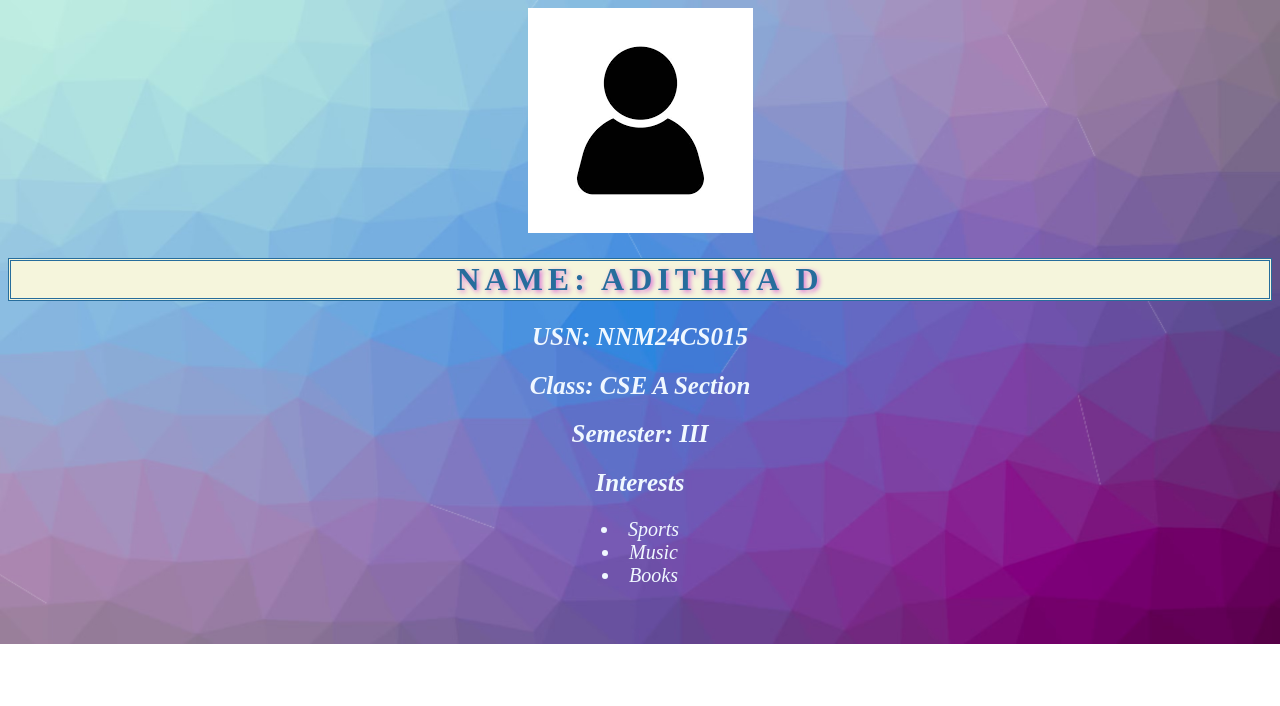
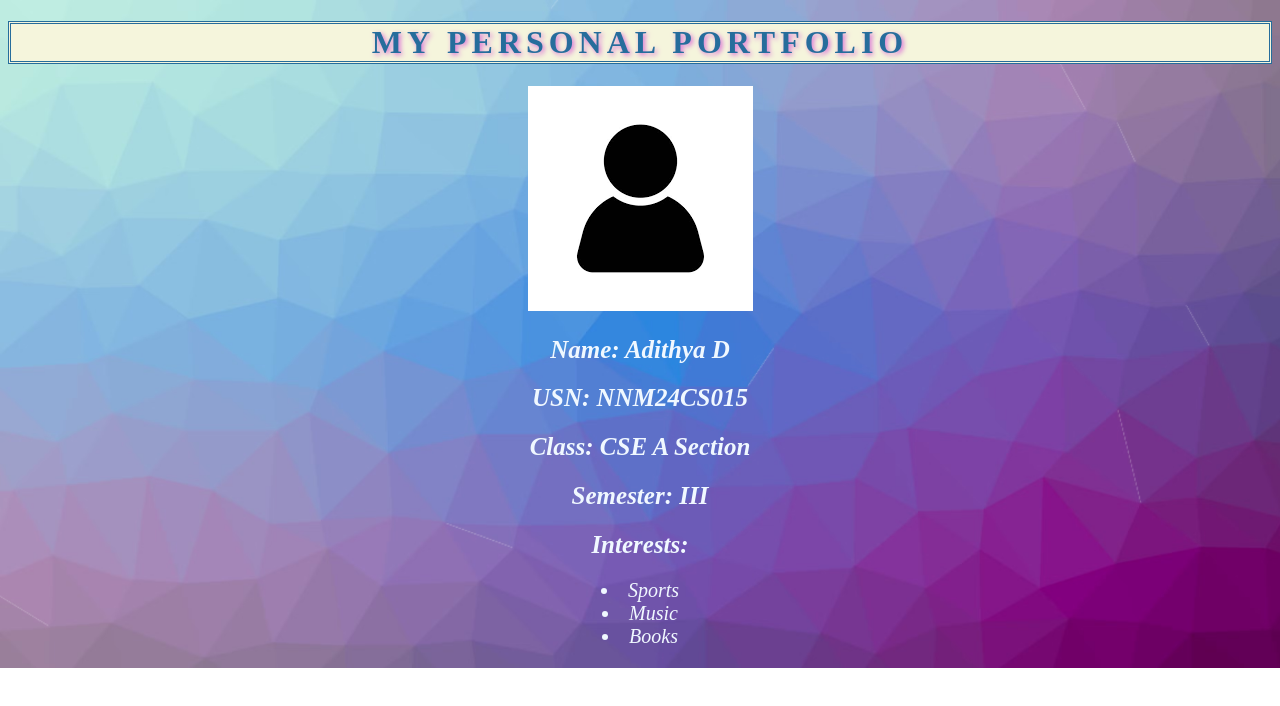
Before and after one commit to D-Adithya06/HTML_1, a plain HTML site: page index.html in a window 1280 px wide. Drawn offline with Linux system fonts and the light colour scheme.

Commit message:
Update index.html

```diff
--- a/index.html
+++ b/index.html
@@ -8,12 +8,16 @@
 </head>
 <body>
     <center>
-        <img src="admin.png">
-        <h1>Name: Adithya D</h1>
+        <h1>My Personal Portfolio</h1>
+        <div class="img">
+            <img src="admin.png">
+        </div>
+        <div class="box">
+        <h2>Name: Adithya D</h2>
         <h2>USN: NNM24CS015</h2>
         <h2>Class: CSE A Section</h2>
         <h2>Semester: III</h2>
-        <h2>Interests</h2>
+        <h2>Interests:</h2>
         <p>
             <ul>
                 <li>Sports</li>
@@ -21,7 +25,10 @@
                 <li>Books</li>
             </ul>
         </p>
+
+
     </center>
 
 </body>
+
 </html>
```
